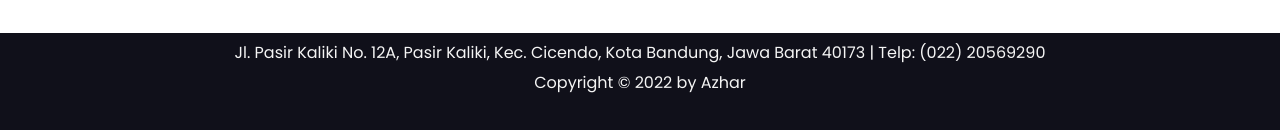
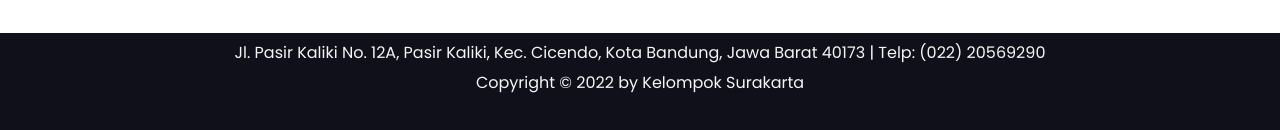
Before and after one commit to binariez/restoran, a plain HTML site: page index.html in a window 1280 px wide. Shown: the part 4022-4152 px from the top of the page. Drawn offline with Linux system fonts and the light colour scheme.

Commit message:
Update index.html

```diff
--- a/index.html
+++ b/index.html
@@ -130,7 +130,7 @@
         Jl. Pasir Kaliki No. 12A, Pasir Kaliki, Kec. Cicendo, Kota Bandung, Jawa
         Barat 40173 | Telp: (022) 20569290
       </p>
-      <p>Copyright &copy; 2022 by Azhar</p>
+      <p>Copyright &copy; 2022 by Kelompok Surakarta</p>
     </section>
 
     <script>
```
